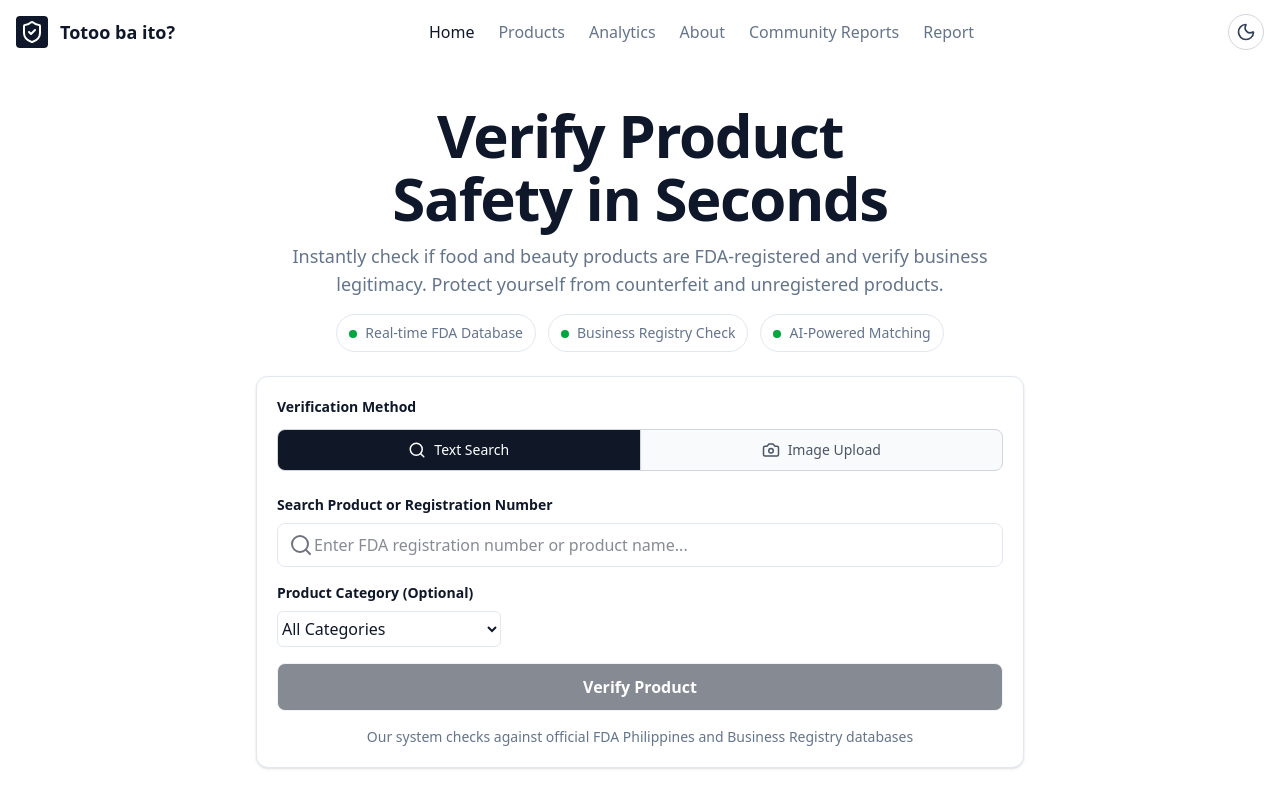
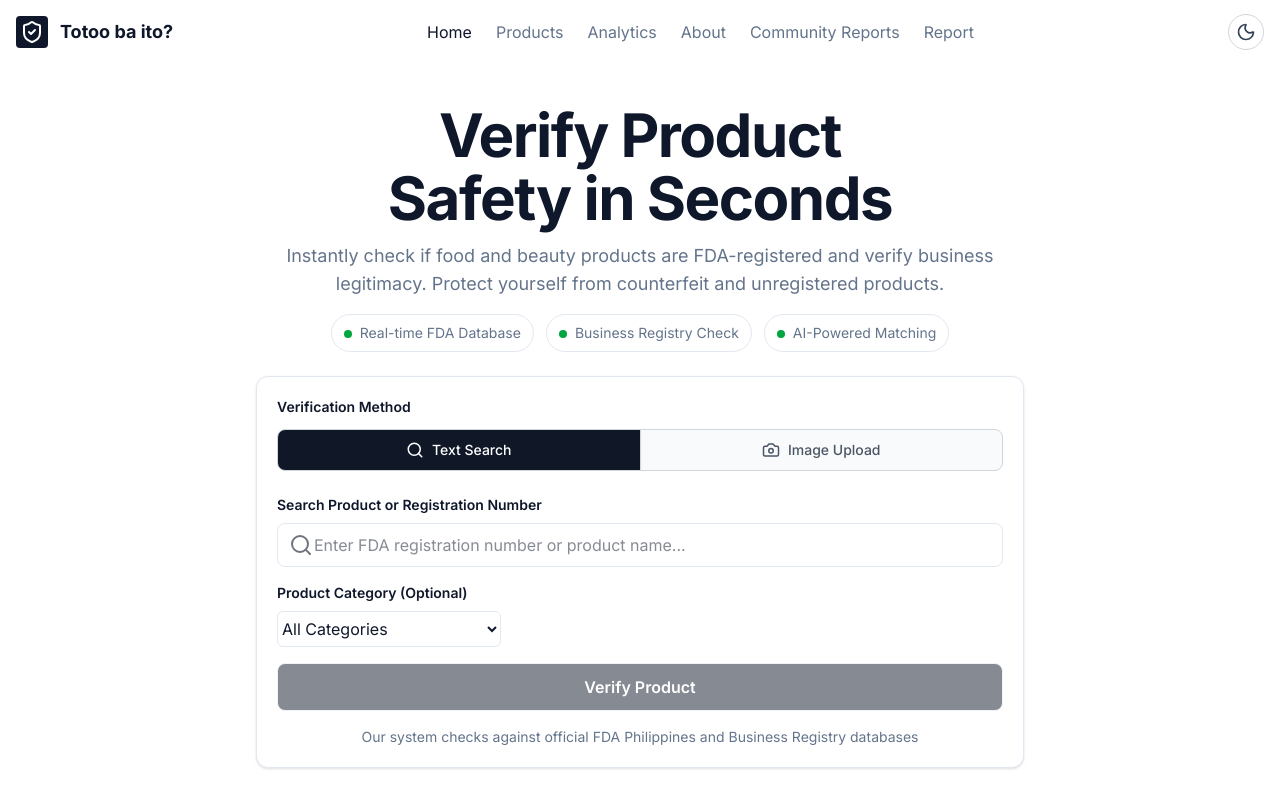
Before and after one commit to Neil-urk12/totoo-ba-web, a React (Vite) app: page / in a window 1280 px wide. Shown: the top 800 px of the page. Built offline with nearby package versions, Linux system fonts and the light colour scheme.

Commit message:
feat: optimize font loading with Google Fonts
- added preconnect hints for google fonts
-

```diff
--- a/index.html
+++ b/index.html
@@ -4,6 +4,11 @@
     <meta charset="UTF-8" />
     <link rel="shortcut icon" href="./src/assets/fda_logo.webp" type="image/x-icon">
     <meta name="viewport" content="width=device-width, initial-scale=1.0" />
+
+    <!-- Font Optimization -->
+    <link rel="preconnect" href="https://fonts.googleapis.com">
+    <link rel="preconnect" href="https://fonts.gstatic.com" crossorigin>
+    <link href="https://fonts.googleapis.com/css2?family=Inter:wght@300;400;500;600;700&display=swap" rel="stylesheet">
 
     <!-- SEO Meta Tags -->
     <title>FDA Product Checker Philippines | Verify FDA Registration Status</title>
--- a/src/index.css
+++ b/src/index.css
@@ -1,4 +1,8 @@
 @import "tailwindcss";
+
+@theme {
+  --font-sans: "Inter", ui-sans-serif, system-ui, sans-serif, "Apple Color Emoji", "Segoe UI Emoji", "Segoe UI Symbol", "Noto Color Emoji";
+}
 
 :root {
   --bg: rgb(255, 255, 255);
```
